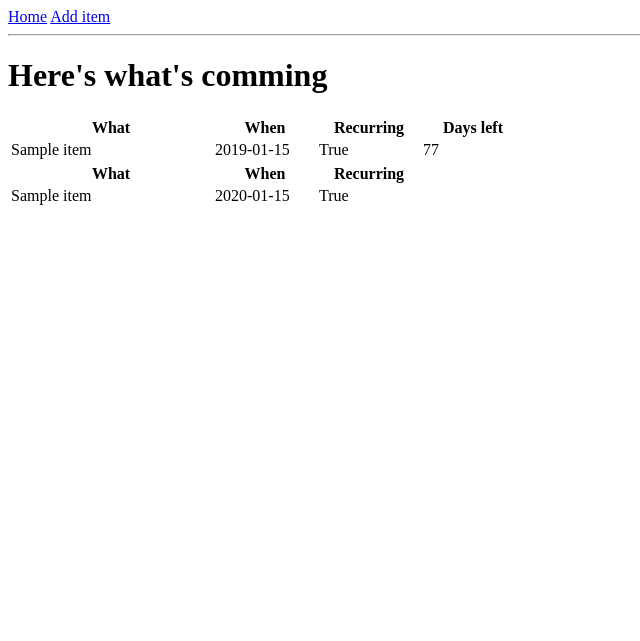
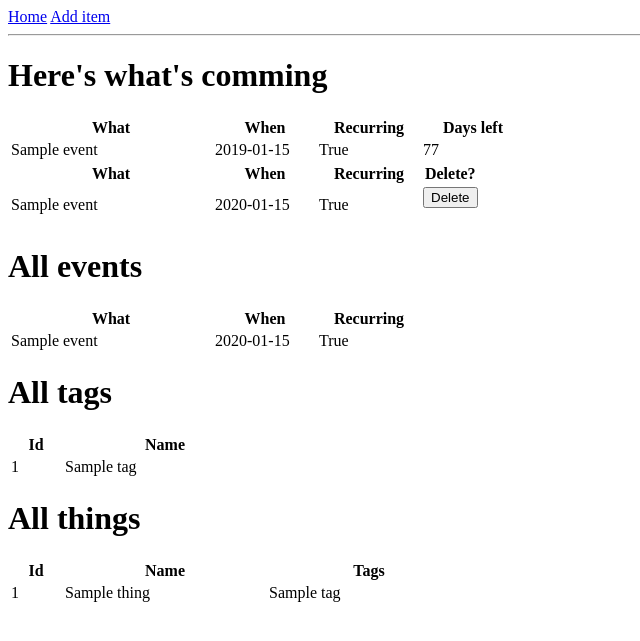
Before and after one commit to kroldawi/Reminder, a Flask app: page / in a window 1280 px wide. Shown: the top 641 px of the page, without its empty margins (0-640 px from the left). Run offline with Flask 2, Linux system fonts and the light colour scheme; tables that the repository leaves empty hold one stand-in row (Sample ...).

Commit message:
Trying to split out dao by function

```diff
--- a/app/daos.py
+++ b/app/daos.py
@@ -2,17 +2,55 @@ from datetime import datetime
 from datetime import date
 
 from app import db
-from app.models import Item
+from app.models import Event, Tag, Thing
+
+
+class IndexDao():
+
+    def get_all_tags(self):
+        tags = []
+        for db_tag in Tag.query.all():
+            tags.append({'name': db_tag.name \
+                , 'id': db_tag.id})
+
+        return tags
+
+
+    def get_all_events(self):
+        events = []
+        for db_event in Event.query.all():
+            events.append({'name': db_event.name \
+                , 'when': db_event.when \
+                , 'recurring': db_event.recurring \
+                , 'tags': db_event.tags \
+                , 'id': db_event.id})
+
+        return events
+
+
+    def get_all_things(self):
+        things = []
+        for db_thing in Thing.query.all():
+            tags = []
+            for db_tag in db_thing.tags:
+                tags.append({'name': db_tag.name})
+
+            things.append({'name': db_thing.name \
+                , 'id': db_thing.id \
+                , 'tags': tags})
+
+        return things
 
 
 class ItemsDao():
 
     def get_all(self):
         items = []
-        for db_item in Item.query.all():
+        for db_item in Event.query.all():
             items.append({'name': db_item.name \
                 , 'when': db_item.when \
-                , 'recurring': db_item.recurring})
+                , 'recurring': db_item.recurring \
+                , 'id': db_item.id})
 
         return items
 
@@ -39,14 +77,14 @@ class ItemsDao():
 
 
     def add_item(self, item):
-        db_item = Item(name = item['name'] \
+        db_item = Event(name = item['name'] \
             , when = item['when'] \
             , recurring = item['recurring'])
 
         db.session.add(db_item)
         db.session.commit()
 
-    def delete_item(self, item):
-        db_item = Item.query.filter_by(name = item['name']).first()
+    def delete_item(self, id):
+        db_item = Event.query.filter_by(id = id).first()
         db.session.delete(db_item)
         db.session.commit()
--- a/app/forms.py
+++ b/app/forms.py
@@ -8,3 +8,6 @@ class AddItemForm(FlaskForm):
     when = DateField('When', validators = [DataRequired()], format = '%Y-%m-%d')
     recurring = BooleanField('Recurring', default = 'checked')
     submit = SubmitField('Add')
+
+class DeleteItemForm(FlaskForm):
+    delete = SubmitField('Delete')
--- a/app/routes.py
+++ b/app/routes.py
@@ -1,16 +1,24 @@
 from flask import render_template, url_for, redirect
 
 from app import app
-from app.daos import ItemsDao
-from app.forms import AddItemForm
+from app.daos import ItemsDao, IndexDao
+from app.forms import AddItemForm, DeleteItemForm
 
 
 @app.route('/')
 @app.route('/index')
 def index():
     dao = ItemsDao()
+    form = DeleteItemForm()
+    index_dao = IndexDao()
 
-    return render_template('index.html', items = dao.get_for_this_year(), items1 = dao.get_all())
+    return render_template('index.html' \
+        , items = dao.get_for_this_year() \
+        , all_items = dao.get_all() \
+        , events = index_dao.get_all_events() \
+        , tags = index_dao.get_all_tags() \
+        , things = index_dao.get_all_things() \
+        , form = form)
 
 
 @app.route('/add_item', methods = ['GET', 'POST'])
@@ -25,3 +33,16 @@ def add_item():
         return redirect(url_for('index'))
 
     return render_template('add_item.html', form = form)
+
+
+@app.route('/delete_item/<int:id>', methods=['POST'])
+def delete_item(id):
+    dao = ItemsDao()
+    dao.delete_item(id)
+    return redirect(url_for('index'))
+
+
+@app.route('/item/<int:id>', methods=['DELETE'])
+def api_delete_item(id):
+    dao = ItemsDao()
+    dao.delete_item(id)
--- a/app/templates/index.html
+++ b/app/templates/index.html
@@ -19,15 +19,61 @@
 
     <table>
         <tr>
-            <th width="200px">What</th><th width="100px">When</th><th width="100px">Recurring</th>
+            <th width="200px">What</th><th width="100px">When</th><th width="100px">Recurring</th><th>Delete?</th>
         </tr>
-        {% for item in items1 %}
+        {% for item in all_items %}
             <tr>
                 <td>{{ item.name }}</td>
                 <td>{{ item.when }}</td>
                 <td>{{ item.recurring }}</td>
+                <td><form action="{{ url_for('delete_item', id=item.id) }}" method="POST"><p>{{ form.delete() }}</p></form></td>
             </tr>
         {% endfor %}
     </table>
 
+    <h1>All events</h1>
+    <table>
+        <tr>
+            <th width="200px">What</th><th width="100px">When</th><th width="100px">Recurring</th>
+        </tr>
+        {% for event in events %}
+        <tr>
+            <td>{{ event.name }}</td>
+            <td>{{ event.when }}</td>
+            <td>{{ event.recurring }}</td>
+        </tr>
+        {% endfor %}
+    </table>
+
+    <h1>All tags</h1>
+    <table>
+        <tr>
+            <th width="50px">Id</th><th width="200px">Name</th>
+        </tr>
+        {% for tag in tags %}
+        <tr>
+            <td>{{ tag.id }}</td>
+            <td>{{ tag.name }}</td>
+        </tr>
+        {% endfor %}
+    </table>
+
+    <h1>All things</h1>
+    <table>
+        <tr>
+            <th width="50px">Id</th><th width="200px">Name</th><th width="200px">Tags</th>
+        </tr>
+        {% for thing in things %}
+        <tr>
+            <td>{{ thing.id }}</td>
+            <td>{{ thing.name }}</td>
+            <td>
+                {% for tag in thing.tags %}
+                    {{ tag.name }}
+                {% endfor %}
+            </td>
+        </tr>
+        {% endfor %}
+    </table>
+
 {% endblock %}
```
Also changed, not shown: app/models.py (+48 -1 lines).
